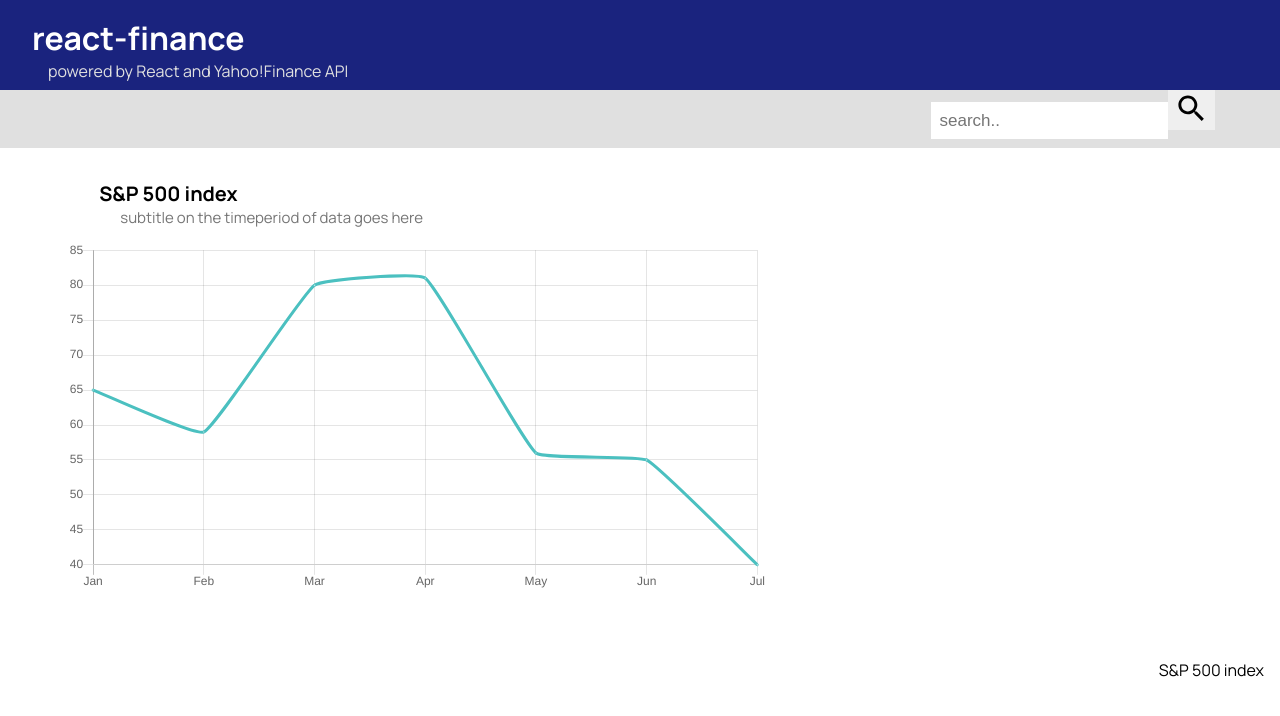
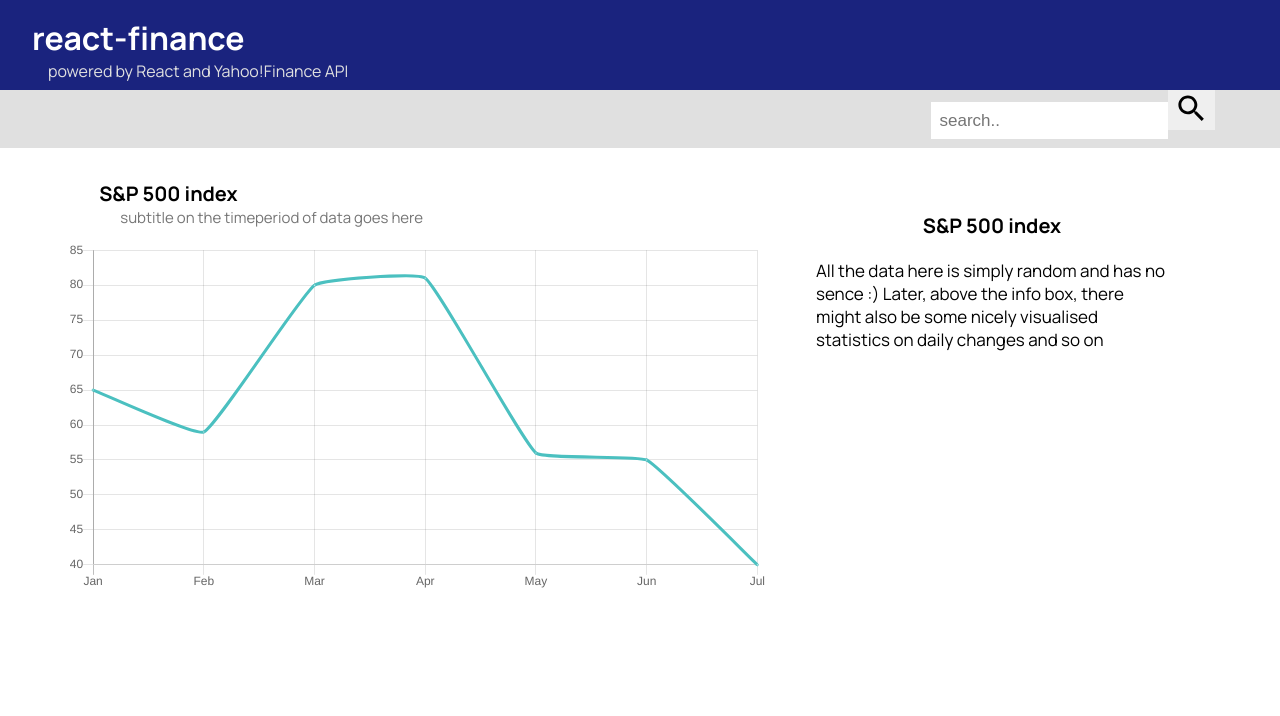
Before and after one commit to sol4ik/react-finance, a React (Create React App) app: page / in a window 1280 px wide. Shown: the top 716 px of the page. Built offline with nearby package versions, Linux system fonts and the light colour scheme.

Commit message:
fixed sidebar float

```diff
--- a/src/finance-content/finance-chart/finance-chart.css
+++ b/src/finance-content/finance-chart/finance-chart.css
@@ -1,4 +1,5 @@
 .finance-chart-container {
+    margin: 0;
     width: 55%;
     padding: 2em;
     padding-left: 5%;
--- a/src/finance-content/finance-sidebar/finance-info/finance-info.css
+++ b/src/finance-content/finance-sidebar/finance-info/finance-info.css
@@ -0,0 +1,13 @@
+.finance-info-box {
+    min-height: 5em;
+
+    padding: 1em;
+}
+.info-box-title {
+    text-align: center;
+    font-size: 20px;
+    font-weight: bold;
+}
+.info-box-text {
+    font-size: 17px;
+}
--- a/src/finance-content/finance-sidebar/finance-info/finance-info.js
+++ b/src/finance-content/finance-sidebar/finance-info/finance-info.js
@@ -1,18 +1,20 @@
 import React from 'react';
+
+import './finance-info.css';
 
 export default class FinanceInfo extends React.Component {
     constructor() {
         super();
         this.state = {
             title: 'S&P 500 index',
-            text: 'all the data here is simply random and has no sence :)'
+            text: 'All the data here is simply random and has no sence :) Later, above the info box, there might also be some nicely visualised statistics on daily changes and so on'
         }
     }
     render() {
         return(
             <div className="finance-info-box">
                 <p className="info-box-title">{this.state.title}</p>
-
+                <p className="info-box-text">{this.state.text}</p>
             </div>
         );
     }
--- a/src/finance-content/finance-sidebar/finance-sidebar.css
+++ b/src/finance-content/finance-sidebar/finance-sidebar.css
@@ -1,7 +1,10 @@
 .finance-sidebar {
-    /* display: inline; */
+    display: block;
     float: right;
-    margin-left: 5%;
 
-    padding: 1em;
+    margin-top: 3em;
+    margin-right: 5%;
+    margin-left: 0;
+
+    width: 30%;
 }
--- a/src/finance-content/finance-sidebar/finance-sidebar.js
+++ b/src/finance-content/finance-sidebar/finance-sidebar.js
@@ -9,6 +9,7 @@ export default class FinanceSideBar extends React.Component {
         return (
             <div className="finance-sidebar">
                 <FinanceInfo></FinanceInfo>
+                {/* to do finnace stats for future */}
             </div>
         );
     }
--- a/src/finance-page/finance-page.css
+++ b/src/finance-page/finance-page.css
@@ -11,3 +11,7 @@
     position: absolute;
     top: 8em;
 }
+.row-container {
+    display: flex;
+    flex-direction: row;
+}
--- a/src/finance-page/finance-page.js
+++ b/src/finance-page/finance-page.js
@@ -13,7 +13,7 @@ export default class FinancePage extends React.Component {
             <div className="finance-page">
                 <FinanceHeader></FinanceHeader>
                 <FinanceSearch></FinanceSearch>
-                <div className="page-content full-width">
+                <div className="page-content full-width row-container">
                     <FinanceChart></FinanceChart>
                     <FinanceSideBar></FinanceSideBar>
                 </div>
```
